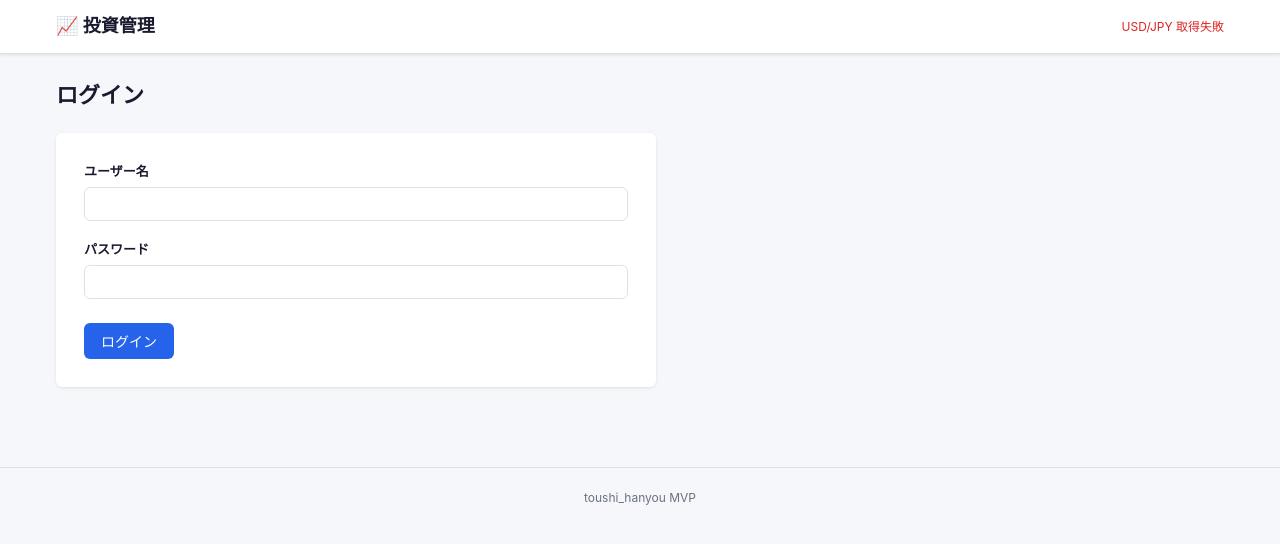
After one commit to tkgorira/toushi_hanyou, a Flask app: page /login in a window 1280 px wide. The commit adds this page. Shown: the top 544 px of the page. Run offline with Flask 3, Linux system fonts and the light colour scheme.

Commit message:
Add login protection for all app routes

```diff
--- a/app.py
+++ b/app.py
@@ -1,8 +1,9 @@
 import math
 import os
-from flask import Flask, render_template, request, redirect, url_for, flash
+from flask import Flask, render_template, request, redirect, url_for, flash, session
 from datetime import datetime, timezone
 from sqlalchemy import text
+from werkzeug.security import check_password_hash
 
 from config import Config
 from models import db, Holding, Setting
@@ -12,6 +13,30 @@ app = Flask(__name__)
 app.config.from_object(Config)
 
 db.init_app(app)
+
+
+def _is_authenticated() -> bool:
+    return session.get("authenticated") is True
+
+
+def _verify_login(username: str, password: str) -> bool:
+    if username != app.config["AUTH_USERNAME"]:
+        return False
+    plain = app.config.get("AUTH_PASSWORD")
+    if plain:
+        return password == plain
+    return check_password_hash(app.config["AUTH_PASSWORD_HASH"], password)
+
+
+@app.before_request
+def require_login():
+    if request.endpoint in {"login", "static"}:
+        return
+    if request.endpoint is None:
+        return
+    if _is_authenticated():
+        return
+    return redirect(url_for("login", next=request.path))
 
 
 def _ensure_schema_columns():
@@ -199,6 +224,33 @@ def _optimize_buy_combination(enriched: list[dict], annual_shortfall: float) ->
 
 # ── ルーティング ──────────────────────────────────────────
 
+@app.route("/login", methods=["GET", "POST"])
+def login():
+    if _is_authenticated():
+        return redirect(url_for("index"), 303)
+
+    if request.method == "POST":
+        username = request.form.get("username", "").strip()
+        password = request.form.get("password", "")
+        if _verify_login(username, password):
+            session["authenticated"] = True
+            session["username"] = username
+            flash("ログインしました。", "success")
+            next_path = request.args.get("next")
+            if next_path and next_path.startswith("/"):
+                return redirect(next_path, 303)
+            return redirect(url_for("index"), 303)
+        flash("ユーザー名またはパスワードが違います。", "error")
+
+    return render_template("login.html")
+
+
+@app.route("/logout", methods=["POST"])
+def logout():
+    session.clear()
+    flash("ログアウトしました。", "success")
+    return redirect(url_for("login"), 303)
+
 @app.route("/")
 def index():
     db.session.expire_all()
--- a/static/style.css
+++ b/static/style.css
@@ -47,6 +47,11 @@ a:hover { text-decoration: underline; }
   box-shadow: var(--shadow);
 }
 .header-inner { display: flex; align-items: center; justify-content: space-between; }
+.header-right {
+  display: flex;
+  align-items: center;
+  gap: 12px;
+}
 .site-title { font-size: 18px; font-weight: 700; color: var(--color-text); }
 .site-title:hover { text-decoration: none; }
 
@@ -353,6 +358,7 @@ label {
 
 input[type="text"],
 input[type="number"],
+input[type="password"],
 select {
   width: 100%;
   padding: 8px 12px;
--- a/templates/base.html
+++ b/templates/base.html
@@ -10,6 +10,7 @@
   <header class="site-header">
     <div class="container header-inner">
       <a href="{{ url_for('index') }}" class="site-title">📈 投資管理</a>
+      <div class="header-right">
         <div class="fx-rate">
           {% if usdjpy is defined and usdjpy %}
             <span class="fx-label">USD/JPY</span>
@@ -17,6 +18,12 @@
             <span class="fx-unit">円</span>
           {% else %}
             <span class="fx-error">USD/JPY 取得失敗</span>
+          {% endif %}
+        </div>
+        {% if session.get('authenticated') %}
+          <form method="post" action="{{ url_for('logout') }}">
+            <button type="submit" class="btn btn--small btn--secondary">ログアウト</button>
+          </form>
         {% endif %}
       </div>
     </div>
--- /dev/null
+++ b/templates/login.html
@@ -0,0 +1,24 @@
+{% extends "base.html" %}
+{% block title %}ログイン - 投資管理{% endblock %}
+
+{% block content %}
+<div class="page-header">
+  <h1>ログイン</h1>
+</div>
+
+<form class="holding-form" method="post" action="{{ url_for('login', next=request.args.get('next')) }}">
+  <div class="form-group">
+    <label for="username">ユーザー名</label>
+    <input type="text" id="username" name="username" required autocomplete="username" />
+  </div>
+
+  <div class="form-group">
+    <label for="password">パスワード</label>
+    <input type="password" id="password" name="password" required autocomplete="current-password" />
+  </div>
+
+  <div class="form-actions">
+    <button type="submit" class="btn btn--primary">ログイン</button>
+  </div>
+</form>
+{% endblock %}
```
Also changed, not shown: config.py (+8 -0 lines), README.md, 1 other file. Lines whose indentation alone changed are shown as unchanged.
